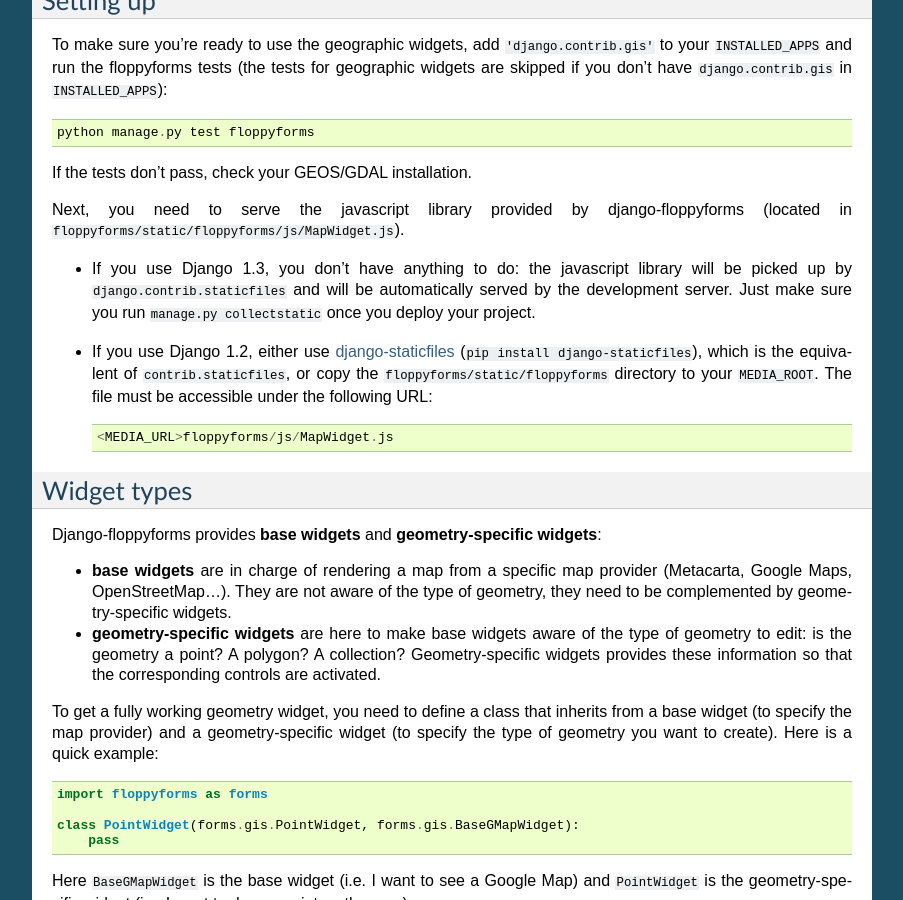
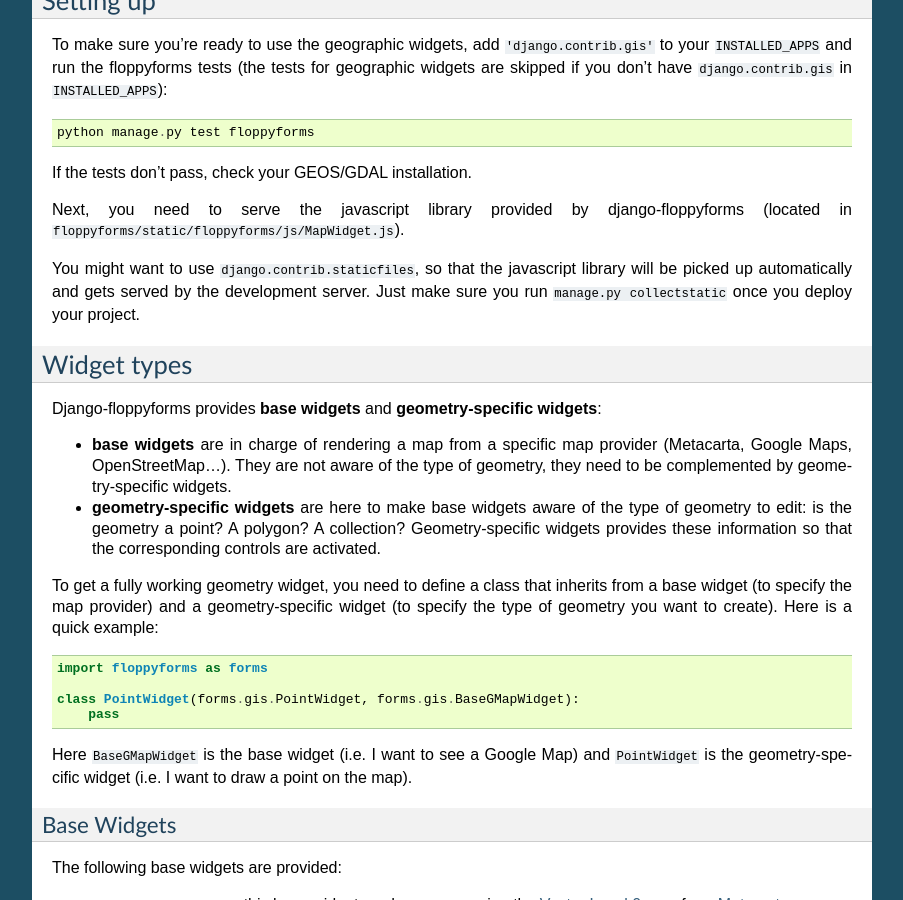
Before and after one commit to jazzband/django-floppyforms, a Sphinx documentation site: the page built from docs/geodjango.rst, in a window 1280 px wide and 900 px high, scrolled down 725 px. Shown: the whole window, without its empty margins (198-1101 px from the left). Built offline with Sphinx 7.4.7, drawn with Linux system fonts in a browser that asks for light colours.

Commit message:
Removing references to Django 1.2 in the documentation.

```diff
--- a/README.rst
+++ b/README.rst
@@ -9,7 +9,7 @@
 
 * Author: Bruno Renie and `contributors`_
 * Licence: BSD
-* Compatibility: Django 1.2+ (smart *if* template tag needed)
+* Compatibility: Django 1.3+
 * Requirements: homework -- read `this`_.
 
 .. _contributors: https://github.com/brutasse/django-floppyforms/contributors
--- a/docs/geodjango.rst
+++ b/docs/geodjango.rst
@@ -31,19 +31,10 @@
 Next, you need to serve the javascript library provided by django-floppyforms
 (located in ``floppyforms/static/floppyforms/js/MapWidget.js``).
 
-* If you use Django 1.3, you don't have anything to do: the javascript library
-  will be picked up by ``django.contrib.staticfiles`` and will be
-  automatically served by the development server. Just make sure you run
-  ``manage.py collectstatic`` once you deploy your project.
-
-* If you use Django 1.2, either use `django-staticfiles`_ (``pip install
-  django-staticfiles``), which is the equivalent of ``contrib.staticfiles``,
-  or copy the ``floppyforms/static/floppyforms`` directory to your
-  ``MEDIA_ROOT``. The file must be accessible under the following URL::
-
-      <MEDIA_URL>floppyforms/js/MapWidget.js
-
-.. _django-staticfiles: http://pypi.python.org/pypi/django-staticfiles/
+You might want to use ``django.contrib.staticfiles``, so that the javascript
+library will be picked up automatically and gets served by the development
+server. Just make sure you run ``manage.py collectstatic`` once you deploy
+your project.
 
 Widget types
 ------------
--- a/docs/index.rst
+++ b/docs/index.rst
@@ -23,8 +23,8 @@
 Installation
 -------------
 
-Django 1.2 or greater is required because of the smart *if* template tag.
-Two-step process:
+Django 1.3 or greater is required.
+Two-step process to install django-floppyforms:
 
 * ``pip install -U django-floppyforms``
 * Add ``'floppyforms'`` to your ``INSTALLED_APPS``
@@ -59,7 +59,7 @@
 * **v1.0** (not released yet):
 
   * cleaned up the behaviour of ``attrs``
-  * compatible with Django 1.2 to 1.4
+  * compatible with Django 1.3 and 1.4
   * ``<optgroup>`` support in select widgets
   * ``Select`` widgets: renamed ``choices`` context variable to ``optgroups``
   * ``get_context()`` is more reliable
```
Also changed, not shown: docs/widgets.rst (+0 -17 lines).
